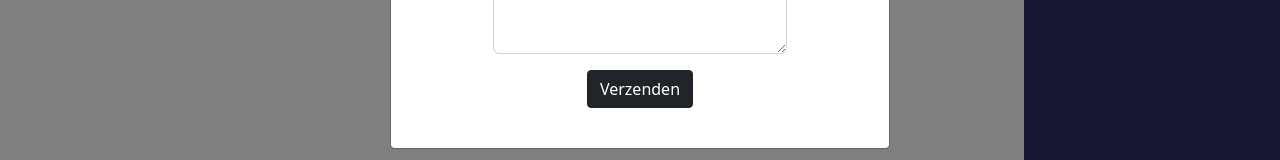
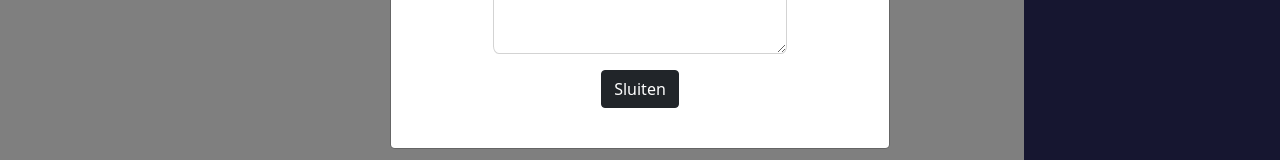
Before and after one commit to HarmenGerritsen/Eventpress, a React (Create React App) app: page / in a window 1280 px wide. Both pictures are taken after a click on the picture 1151 px from the left and 205 px from the top of the page. Shown: the part 462-622 px from the top of the page. Built offline with nearby package versions, Linux system fonts and the light colour scheme.

Commit message:
added event pop up

```diff
--- a/src/App.js
+++ b/src/App.js
@@ -6,10 +6,14 @@ import './App.css';
 import fe1 from "./frontend1.png";
 
 function App() {
-  const [show, setShow] = useState(false);
+  const [show1, setShow1] = useState(false);
+  const [show2, setShow2] = useState(false);
 
-  const handleClose = () => setShow(false);
-  const handleShow = () => setShow(true);
+  const handleClose1 = () => setShow1(false);
+  const handleShow1 = () => setShow1(true);
+
+  const handleClose2 = () => setShow2(false);
+  const handleShow2 = () => setShow2(true);
 
   return (
     <div className="App">
@@ -18,24 +22,24 @@ function App() {
           Eventpress
         </p>
         <a href="#">
-          <img className="plus" onClick={handleShow} src={plus} alt=''>
+          <img className="plus" onClick={handleShow1} src={plus} alt=''>
           </img>
         </a>
       </div>
 
       <div className="App">
         <a href="#">
-          <img className="fe1" src={fe1} alt=''>
+          <img onClick={handleShow2} className="fe1" src={fe1} alt=''>
           </img>
         </a>
       </div>
 
       <div>
-      <Modal show={show} onHide={handleClose}>
+      <Modal show={show1} onHide={handleClose1}>
 
         <Modal.Header className="popup">
           <Modal.Title className="ModalTitle">Evenement aanmaken</Modal.Title>
-          <button className="closeButton" onClick={handleClose}>X</button>
+          <button className="closeButton" onClick={handleClose1}>X</button>
         </Modal.Header>
 
         <Modal.Body>
@@ -43,8 +47,35 @@ function App() {
         </Modal.Body>
 
         <Modal.Footer class="col text-center">
-          <button  type="button" class="btn btn-dark" variant="secondary" onClick={handleClose}>
-            Verzenden
+          <button  type="button" class="btn btn-dark" variant="secondary" onClick={handleClose2}>
+            Sluiten
+          </button>
+          <br />
+          <p className="white">.</p>
+        </Modal.Footer>
+
+      </Modal>
+
+      <Modal show={show2} onHide={handleClose2}>
+
+        <Modal.Header className="popup">
+          <Modal.Title className="ModalTitle">Evenement inzien</Modal.Title>
+          <button className="closeButton" onClick={handleClose2}>X</button>
+        </Modal.Header>
+
+        <Modal.Body>
+          <p>
+          Lorem ipsum dolor sit amet, consectetur adipiscing elit. Sed at rhoncus nunc, faucibus sagittis erat. Sed quis iaculis sem. Etiam sed elementum dolor, ut bibendum nunc. Sed vel mollis risus, nec consectetur dui. Aliquam finibus molestie arcu eget ornare. Vestibulum in dolor nisl. Sed quis egestas tellus.
+          Nunc dolor ligula, hendrerit a enim nec, aliquet semper ipsum. Pellentesque massa dolor, venenatis at molestie nec, bibendum eu metus. Suspendisse egestas mattis varius. Maecenas id fringilla diam. Nulla placerat vehicula aliquam. Aliquam erat volutpat. Nam finibus sodales auctor. Aliquam ultrices mi sed lacus aliquam ultrices sed eu lectus. Vestibulum maximus nisl velit, sed tristique magna tristique et. Praesent sit amet rhoncus est, nec suscipit massa. Suspendisse potenti. Integer ex turpis, pretium ac dolor et, vulputate lobortis ante. Sed eu consectetur justo, vitae semper nulla. Vestibulum volutpat risus quis erat ultrices aliquam.
+          </p>
+        </Modal.Body>
+
+        <Modal.Footer class="col text-center">
+          <button  type="button" class="btn btn-dark" variant="secondary">
+            Inschrijven
+          </button>
+          <button  type="button" class="btn btn-dark" variant="secondary" onClick={handleClose1}>
+            Sluiten
           </button>
           <br />
           <p className="white">.</p>
```
